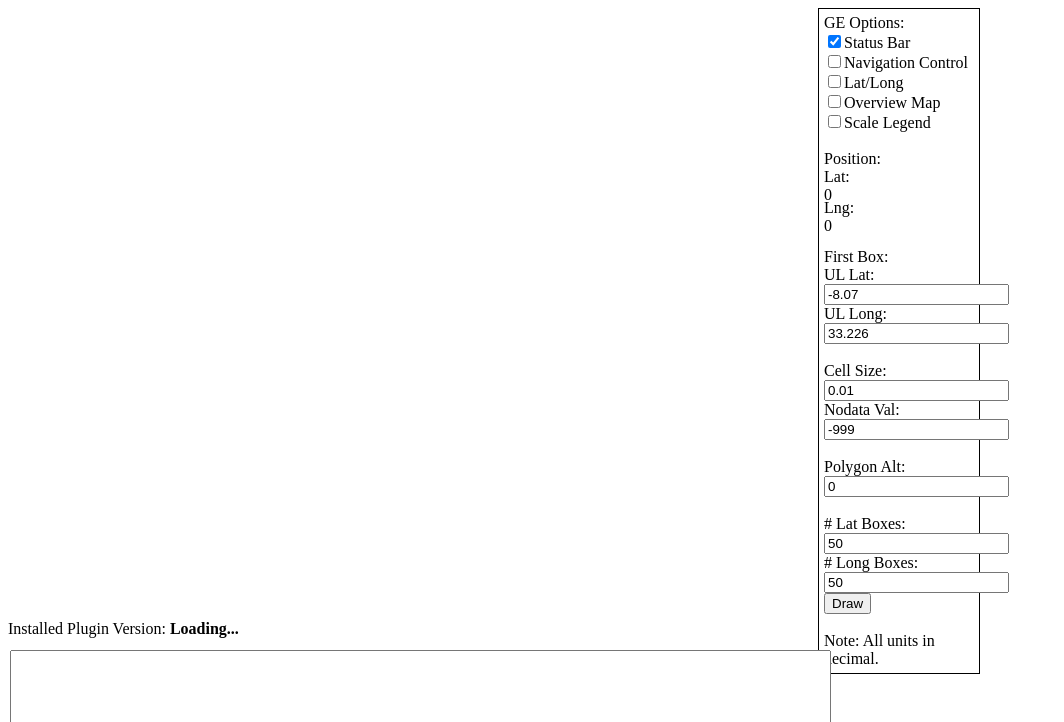
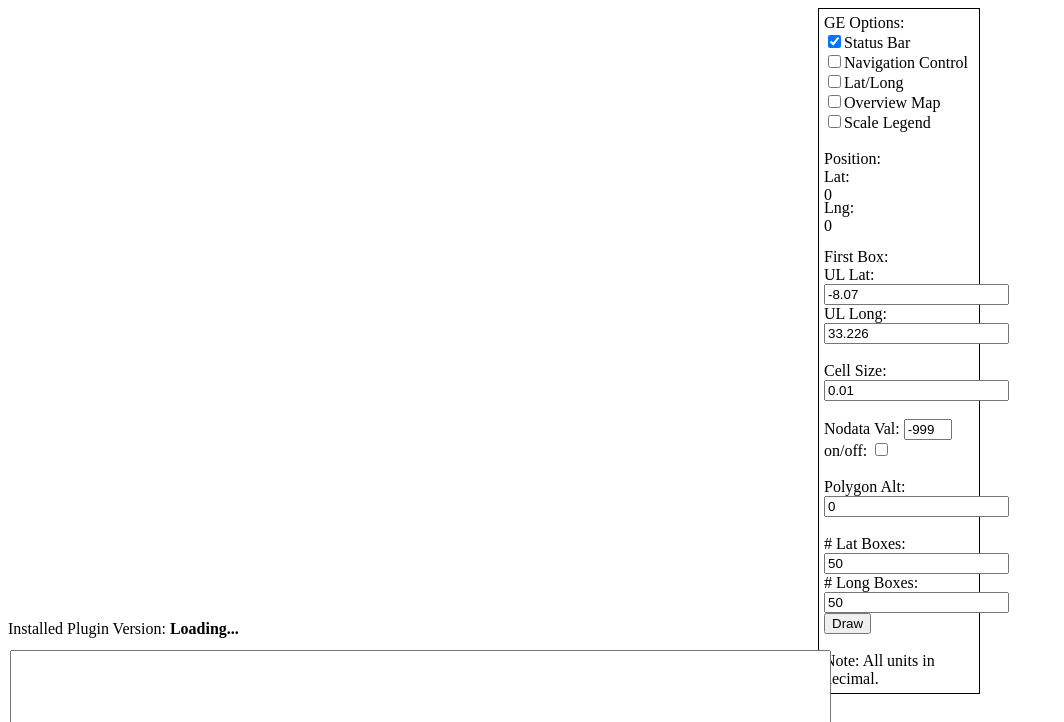
Before and after one commit to andybp85/GERasterCreator, a plain HTML site: page createRaster.html in a window 1280 px wide. Shown: the top 722 px of the page, without its empty margins (0-1064 px from the left). Drawn offline with nearby package versions, Linux system fonts and the light colour scheme; a script that the page names is missing.

Commit message:
1.0.2
added nodata back

```diff
--- a/createRaster.html
+++ b/createRaster.html
@@ -40,6 +40,9 @@
           position: absolute;
           top: 620px;
       }
+      #nodata {
+        width: 40px;
+      }
       .position{
           height: 13px;
           width: 117px;
@@ -78,8 +81,12 @@
       UL Long: <input type="text" id="startULLng" value="33.226" />
 
       <br /><br />
-      Cell Size: <input type="text" id="cellSize" value="0.01" /><br />
-      Nodata Val: <input type="text" id="nodata" value="-999" />
+      Cell Size: <input type="text" id="cellSize" value="0.01" />
+
+      <br /><br />
+      Nodata Val: <input type="text" id="nodata" value="-999" /><br />
+      on/off: <input type="checkbox" class="updateOptions" id="nodata-box" />
+
       <br /><br />
       Polygon Alt: <input type="text" id="startAlt" value="0"/>
 
--- a/createRaster.js
+++ b/createRaster.js
@@ -308,8 +308,7 @@ function makePolygon(latI, lngI) {
 
     dataset.placemarks[latI][lngI].getStyleSelector().getLineStyle().setWidth(3);
     dataset.placemarks[latI][lngI].getStyleSelector().getLineStyle().getColor().set('ffffffff');
-    var polyColor = dataset.placemarks[latI][lngI].getStyleSelector().getPolyStyle();
-    polyColor.setFill(1);
+    dataset.placemarks[latI][lngI].getStyleSelector().getPolyStyle().setFill(1);
 }
 
 //--CONTROLS----------------------------------
```
